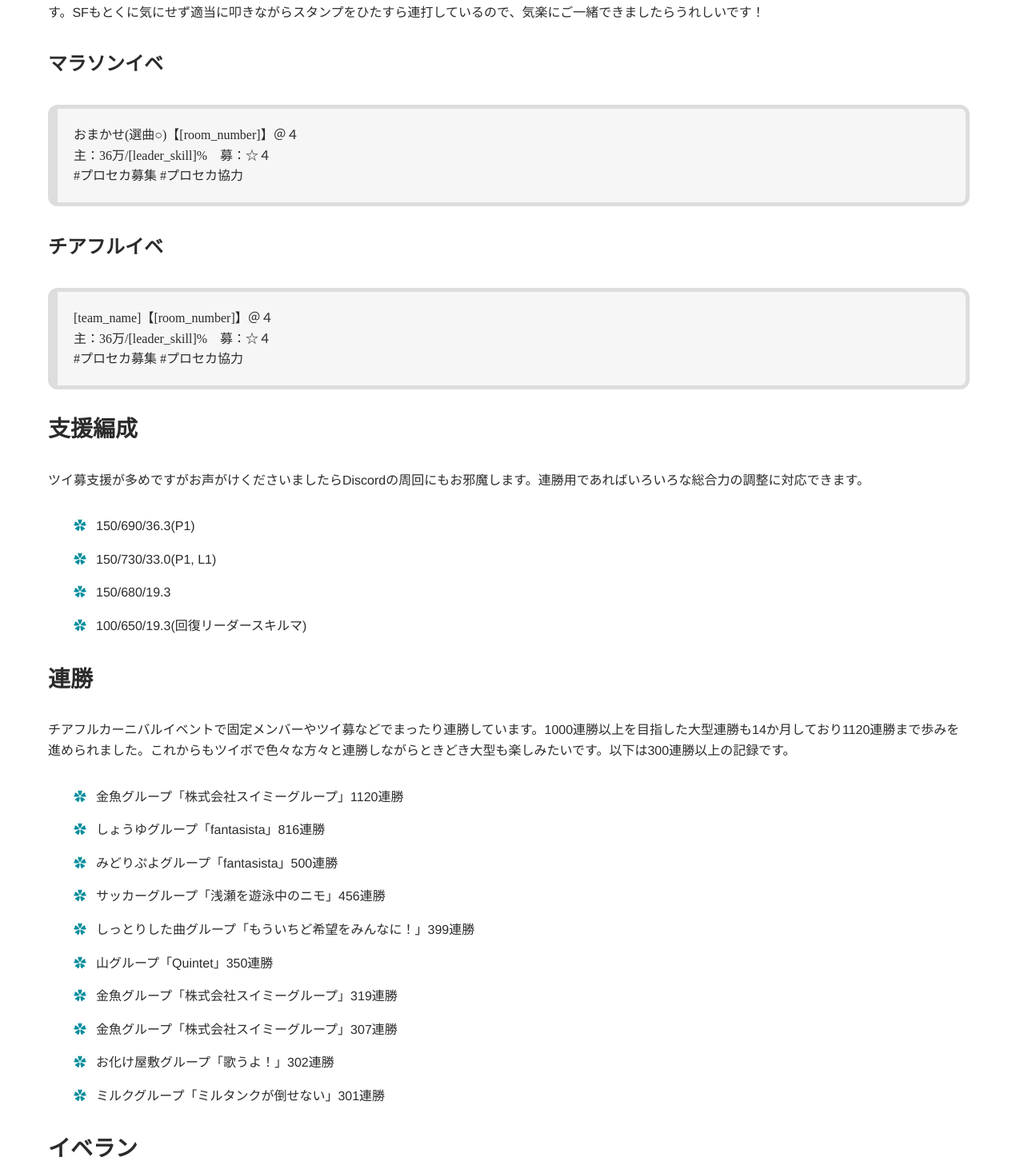
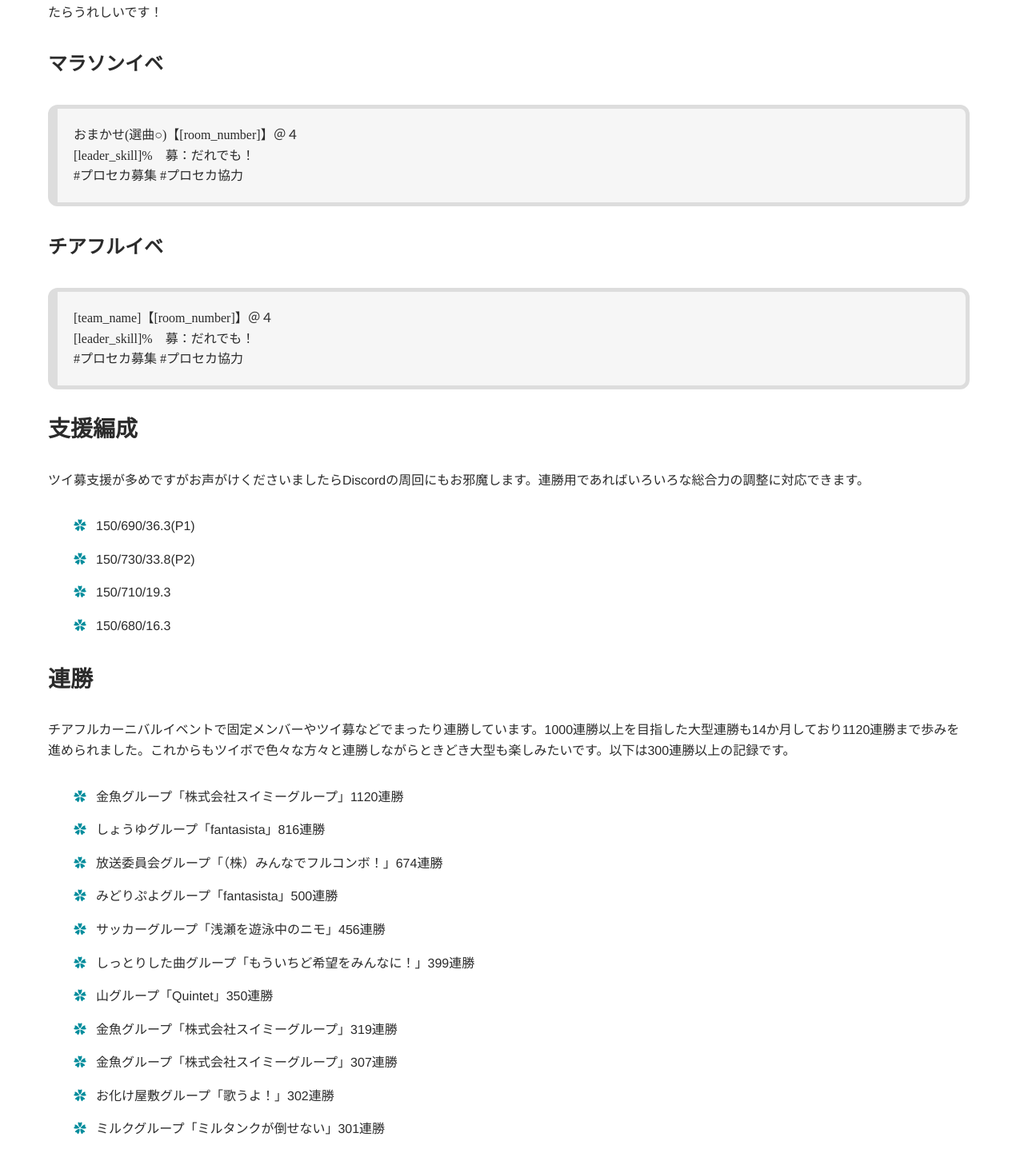
Before and after one commit to rmc8/svelte-blog-scriptone, a SvelteKit app: page /ToC1Kwin in a window 1280 px wide. Shown: the part 983-2445 px from the top of the page at 80% size. Built offline with nearby package versions, Linux system fonts and the light colour scheme.

Commit message:
[ADD] moyouSky

```diff
--- a/package.json
+++ b/package.json
@@ -31,7 +31,7 @@
 		"svelte-spa-router": "^3.3.0",
 		"tslib": "^2.4.1",
 		"typescript": "^5.0.0",
-		"vite": "^4.3.6",
+		"vite": "^4.4.11",
 		"vitest": "^0.25.3"
 	},
 	"type": "module",
--- a/src/components/Footer.svelte
+++ b/src/components/Footer.svelte
@@ -56,6 +56,7 @@
 			<section>
 				<h3>Link(Internal)</h3>
 				<ul>
+					<li><a href="/moyouSky">moyouSky</a></li>
 					<li><a href="/ToC1Kwin">プロセカ関連</a></li>
 					<li><a href="/privacy_policy">プライバシーポリシー・免責事項</a></li>
 				</ul>
--- a/src/routes/ToC1Kwin/+page.svelte
+++ b/src/routes/ToC1Kwin/+page.svelte
@@ -56,19 +56,19 @@
 					<li style="padding:0">
 						<h3>ツイ募</h3>
 						<p>
-							普段は36万編成で☆4募集を以下のようにしています。気持ち的にはだれでもご一緒したいのですが集まりが悪くなってしまうためやむを得ず☆4にしております。SFもとくに気にせず適当に叩きながらスタンプをひたすら連打しているので、気楽にご一緒できましたらうれしいです！
+							普段は36万編成で誰でも募集を以下のようにしています。SFもとくに気にせず適当に叩きながらスタンプをひたすら連打しているので、気楽にご一緒できましたらうれしいです！
 						</p>
 						<div>
 							<h4>マラソンイベ</h4>
 							<blockquote>
-								おまかせ(選曲○)【[room_number]】＠４<br />主：36万/[leader_skill]%　募：☆４<br
+								おまかせ(選曲○)【[room_number]】＠４<br />[leader_skill]%　募：だれでも！<br
 								/>#プロセカ募集 #プロセカ協力<br />
 							</blockquote>
 						</div>
 						<div>
 							<h4>チアフルイベ</h4>
 							<blockquote>
-								[team_name]【[room_number]】＠４<br />主：36万/[leader_skill]%　募：☆４<br
+								[team_name]【[room_number]】＠４<br />[leader_skill]%　募：だれでも！<br
 								/>#プロセカ募集 #プロセカ協力<br />
 							</blockquote>
 						</div>
@@ -80,9 +80,9 @@
 						</p>
 						<ul class="decoration">
 							<li>150/690/36.3(P1)</li>
-							<li>150/730/33.0(P1, L1)</li>
-							<li>150/680/19.3</li>
-							<li>100/650/19.3(回復リーダースキルマ)</li>
+							<li>150/730/33.8(P2)</li>
+							<li>150/710/19.3</li>
+							<li>150/680/16.3</li>
 						</ul>
 						<p />
 					</li>
@@ -94,6 +94,7 @@
 						<ul id="winning_streak_record" class="decoration">
 							<li>金魚グループ「株式会社スイミーグループ」1120連勝</li>
 							<li>しょうゆグループ「fantasista」816連勝</li>
+							<li>放送委員会グループ「（株）みんなでフルコンボ！」674連勝</li>
 							<li>みどりぷよグループ「fantasista」500連勝</li>
 							<li>サッカーグループ「浅瀬を遊泳中のニモ」456連勝</li>
 							<li>しっとりした曲グループ「もういちど希望をみんなに！」399連勝</li>
@@ -119,7 +120,7 @@
 							<li>Walk on and on 43位</li>
 							<li>Cast Spell on You 62位</li>
 							<li>お悩み聞かせて！わくわくピクニック 72位</li>
-							<li>TOP200~TOP1000 30回(2023-09-29時点)</li>
+							<li>TOP200~TOP1000 31回(2023-10-14時点)</li>
 						</ul>
 						<p />
 					</li>
--- /dev/null
+++ b/src/routes/moyouSky/+page.svelte
@@ -0,0 +1,107 @@
+<script lang="ts">
+	import Header from '../../components/Header.svelte';
+	import Footer from '../../components/Footer.svelte';
+</script>
+
+<svelte:head>
+	<title>Scriptone - moyouSky - Bluesky Client Application</title>
+	<meta name="description" content="BlueskyのClientアプリのmoyouSKyのホームページです。" />
+	<meta name="twitter:site" content="@rmc_km" />
+	<meta name="twitter:creator" content="@rmc_km" />
+	<meta property="og:title" content="moyouSky - Bluesky Client Application" />
+	<meta name="twitter:title" content="moyouSky - Bluesky Client Application" />
+	<meta property="og:description" content="BlueskyのClientアプリのmoyouSKyのホームページです。。" />
+	<meta name="twitter:description" content="BlueskyのClientアプリのmoyouSKyのホームページです。" />
+	<meta
+		name="twitter:image"
+		content="/moyouSky/moyouSkyBanner.png"
+	/>
+	<meta
+		property="og:image"
+		content="/moyouSky/moyouSkyBanner.png"
+	/>
+</svelte:head>
+
+<Header />
+]
+<main>
+	<article>
+		<div class="container">
+			<section id="banner">
+				<img src="/moyouSky/moyouSkyBanner.png" />
+				<div class="banner-text">
+					<p>Coming soon ...</p>
+				</div>
+			</section>
+		</div>
+	</article>
+</main>
+<Footer />
+
+<style>
+	.banner-text {
+		text-align: center;
+		font-size: 2rem;
+		font-weight: bold;
+		margin-top: 20px;
+	}
+	ul,
+	li {
+		margin-left: 0px;
+		padding: 0;
+	}
+	ul li ul,
+	#tools ul {
+		margin-top: 32px;
+		margin-bottom: 32px;
+	}
+	ul li ul li,
+	#tools ul li {
+		margin-left: 32px;
+		padding-left: 28px;
+	}
+	ul.decoration li:before {
+		content: '✿';
+		position: absolute;
+		top: 0;
+		left: 0;
+		color: #008c9c;
+	}
+
+	#tools ul {
+		text-align: left;
+		margin-right: auto;
+		padding-left: 0px;
+	}
+
+	#profile p {
+		font-size: 18px;
+		margin: 0;
+		text-align: center;
+	}
+
+	#profile img.twitter_icon {
+		width: 120px;
+		height: 120px;
+		object-fit: cover;
+		border-radius: 50%;
+		margin-bottom: 10px;
+	}
+	#profile h2.user_name {
+		font-size: 24px;
+		font-weight: 500;
+		margin: 0;
+		border: 0px;
+		text-align: center;
+	}
+
+	.discord_icon {
+		width: 20px;
+		height: 20px;
+		margin-right: 2px;
+		margin-bottom: 2px;
+		object-fit: contain;
+		display: inline-block;
+		vertical-align: middle;
+	}
+</style>
```
Also changed, not shown: static/moyouSky/moyouSkyBanner.png (added), 1 other file (tests, documents, lock files or other folders).
